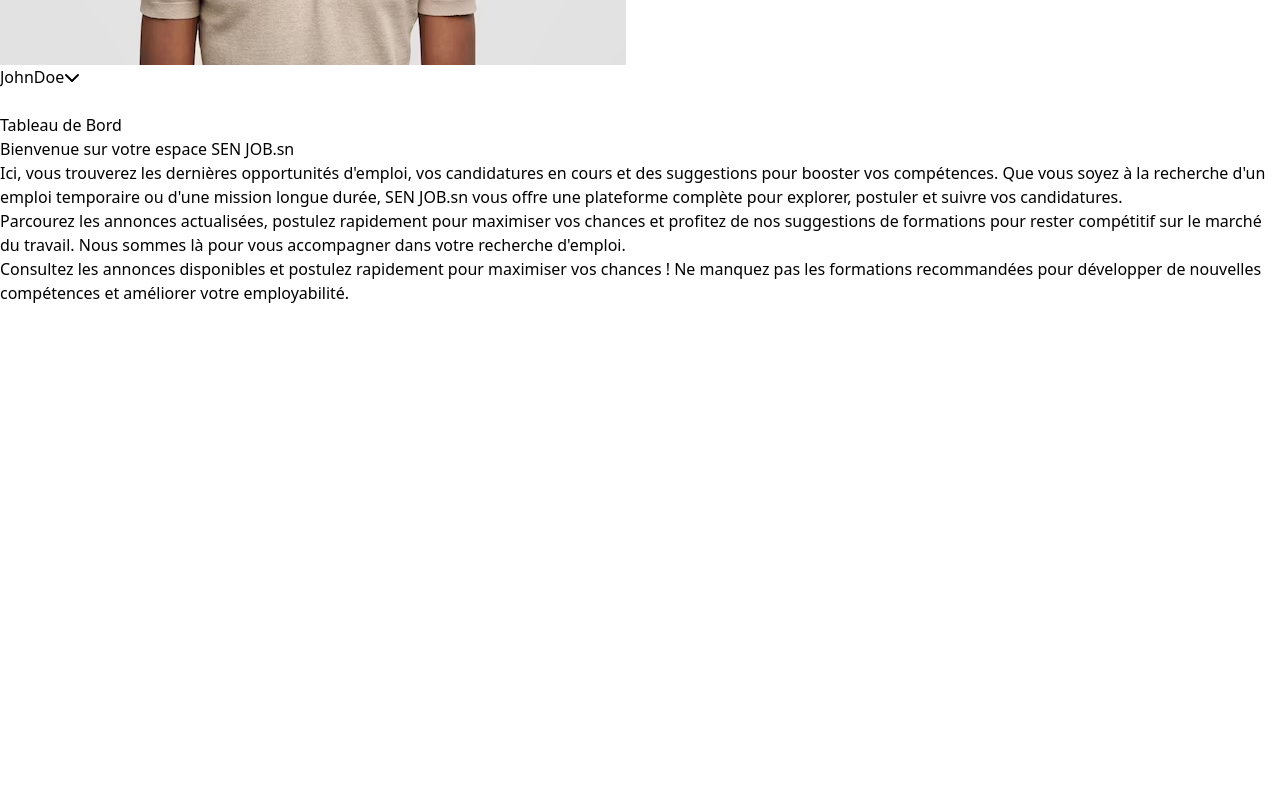
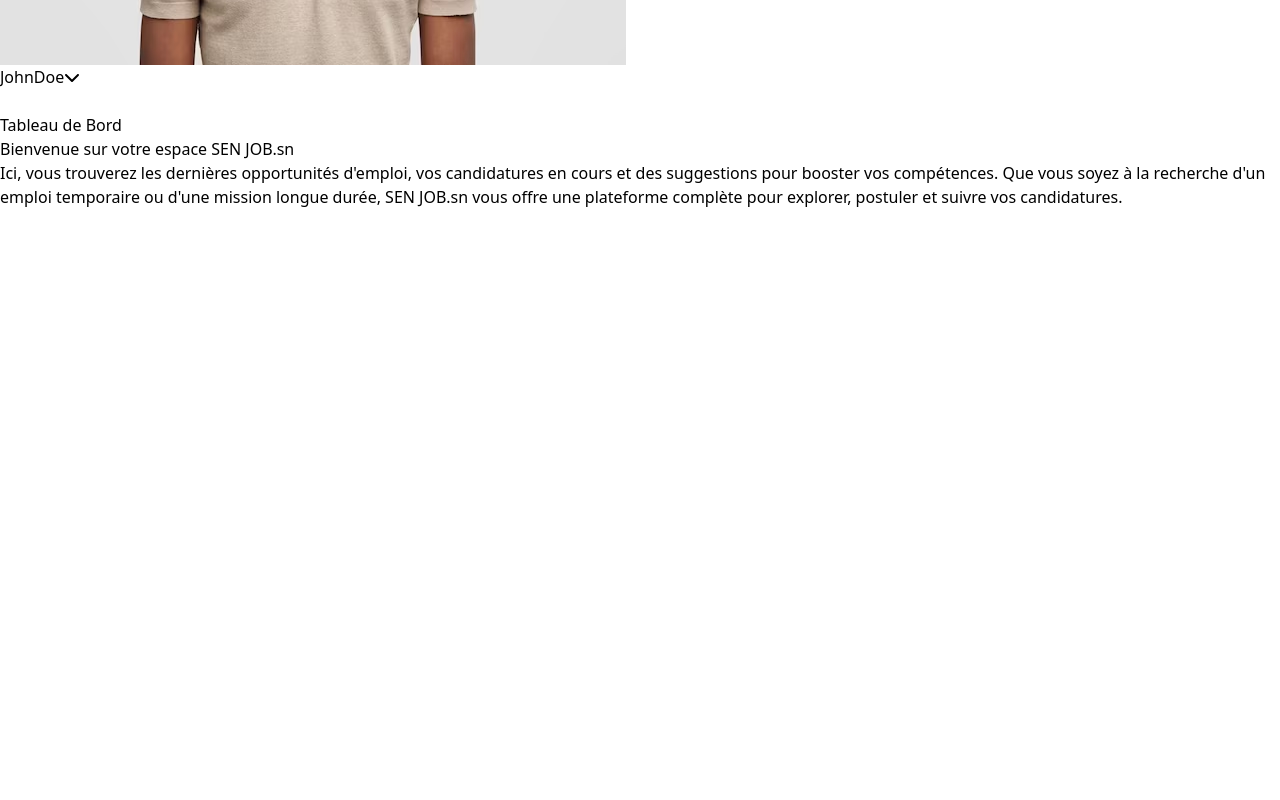
Before and after one commit to Dedcode77/Thies_Job_front, a React (Vite) app: page /dashboard in a window 1280 px wide. Shown: the part 640-1440 px from the top of the page. Built offline with nearby package versions, Linux system fonts and the light colour scheme.

Commit message:
recuperation

```diff
--- a/src/pages/auth/users/DashboardUser.jsx
+++ b/src/pages/auth/users/DashboardUser.jsx
@@ -13,7 +13,7 @@
           Tableau de Bord
         </h2>
         <div className="flex flex-col lg:flex-row gap-4">
-          <div className="bg-white p-4 rounded-lg shadow-md flex-1">
+          <div className="bg-white p-4 rounded-lg shadow-md w-1/2">
             <h3 className="text-lg font-semibold mb-2">
               Bienvenue sur votre espace SEN JOB.sn
             </h3>
@@ -25,7 +25,7 @@
               plateforme complète pour explorer, postuler et suivre vos
               candidatures.
             </p>
-            <p className="text-gray-700 mb-4">
+            {/* <p className="text-gray-700 mb-4">
               Parcourez les annonces actualisées, postulez rapidement pour
               maximiser vos chances et profitez de nos suggestions de formations
               pour rester compétitif sur le marché du travail. Nous sommes là
@@ -36,9 +36,11 @@
               maximiser vos chances ! Ne manquez pas les formations recommandées
               pour développer de nouvelles compétences et améliorer votre
               employabilité.
-            </p>
+            </p> */}
           </div>
-          <Carousel />
+          <div className="w-1/2">
+            <Carousel />
+          </div>
         </div>
       </div>
 
```
